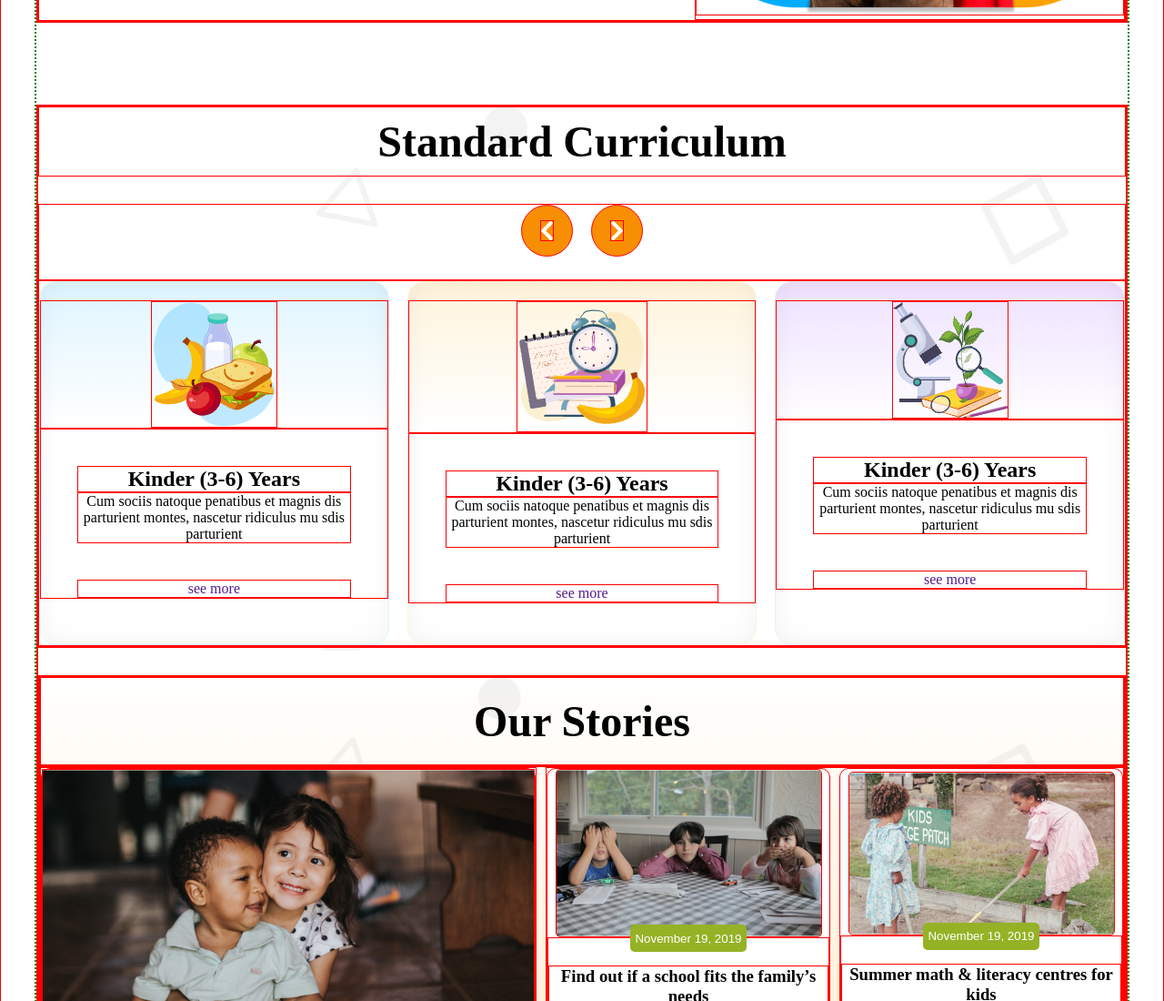
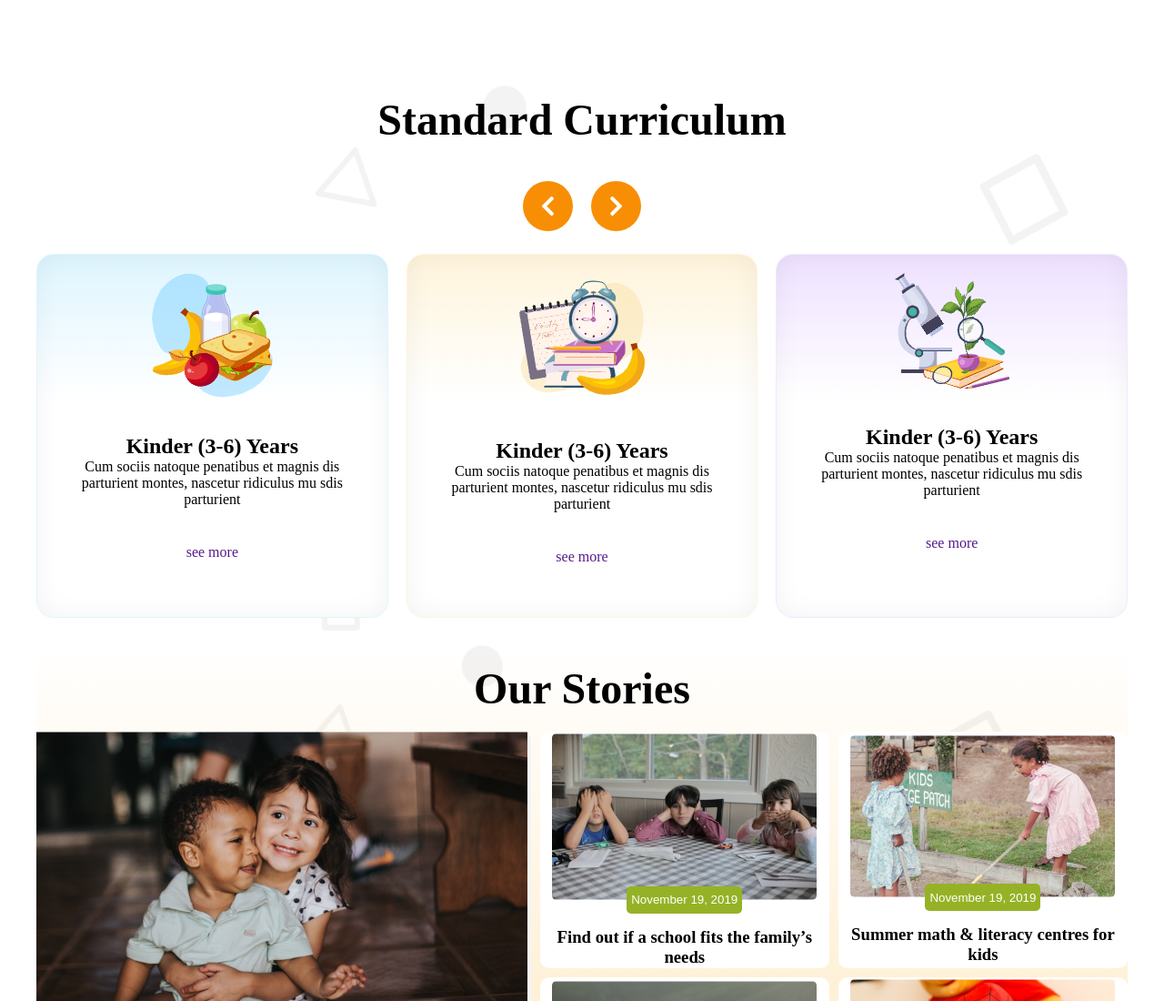
Before and after one commit to Student-fahim/My-second-assiment, a plain HTML site: page index.html in a window 1280 px wide. Shown: the part 737-1837 px from the top of the page at 91% size. Drawn offline with Linux system fonts and the light colour scheme.

Commit message:
first commit

```diff
--- a/style.css
+++ b/style.css
@@ -2,10 +2,8 @@
     /* border: 1px solid red; */
     padding: 0;
     margin: 0;
-    border: 1px solid red;
 }
 body{
-    border: 2px dotted green;
     max-width: 1200px;
     margin-left: auto;
     margin-right: auto;
@@ -489,4 +487,4 @@ li{
     .box,.text-f,.icon-1{
         display: none;
     }
-     }
+}
```
